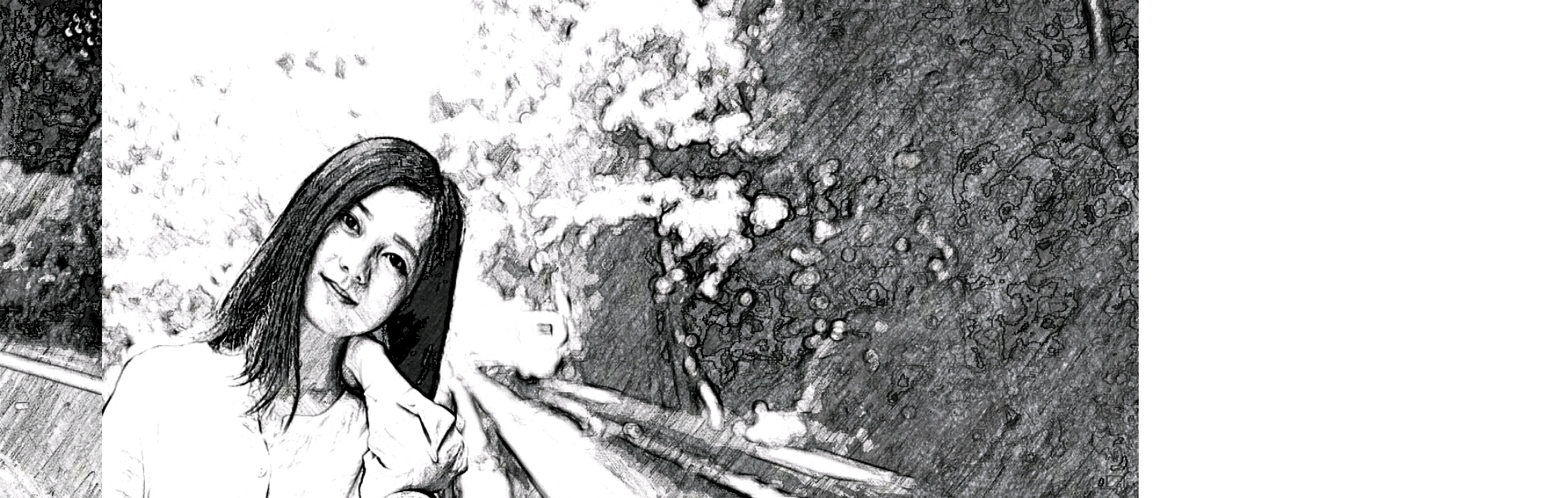
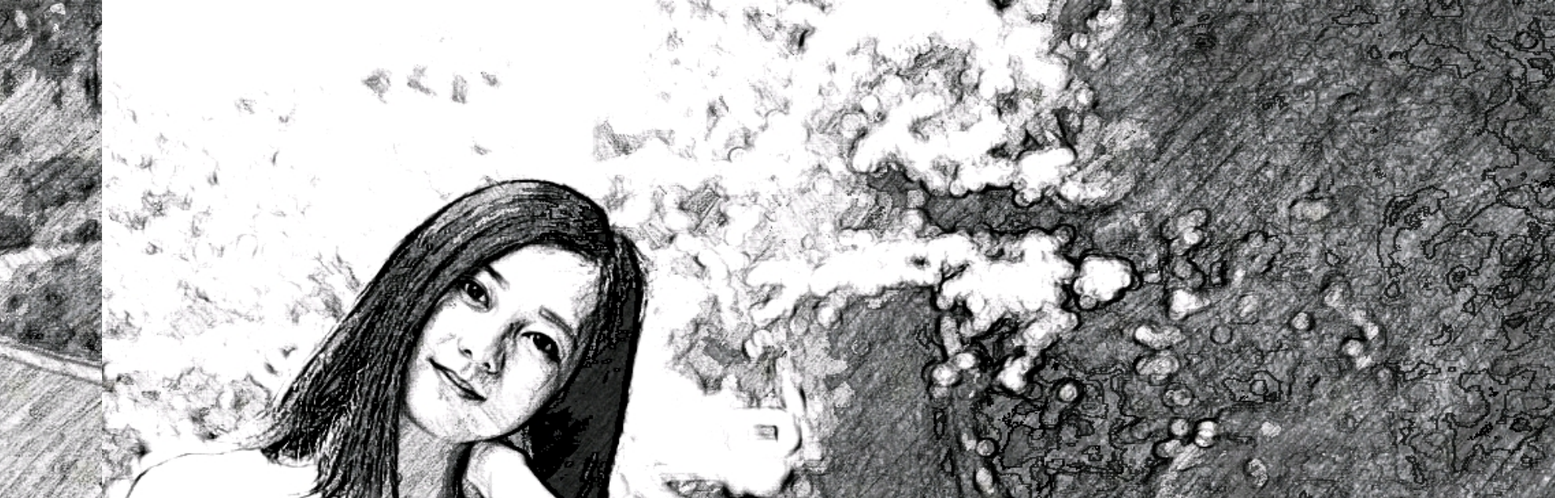
Before and after one commit to WBCwubingchao/manmanBirthday.github.io, a plain HTML site: page index.html in a window 1280 px wide. Shown: the top 616 px of the page at 81% size, 1920 px wide, since content can reach past the window. Drawn offline with Linux system fonts and the light colour scheme.

Commit message:
no message

```diff
--- a/css/index.css
+++ b/css/index.css
@@ -10,8 +10,8 @@
 }
 
 .swiper_picture div{
-	width: 100%;
-	height: 99%;
+	width: 150%;
+	height: 130%;
 	position: absolute;
 	display: none;
 	/* border: 10px solid #DDD; */
```
